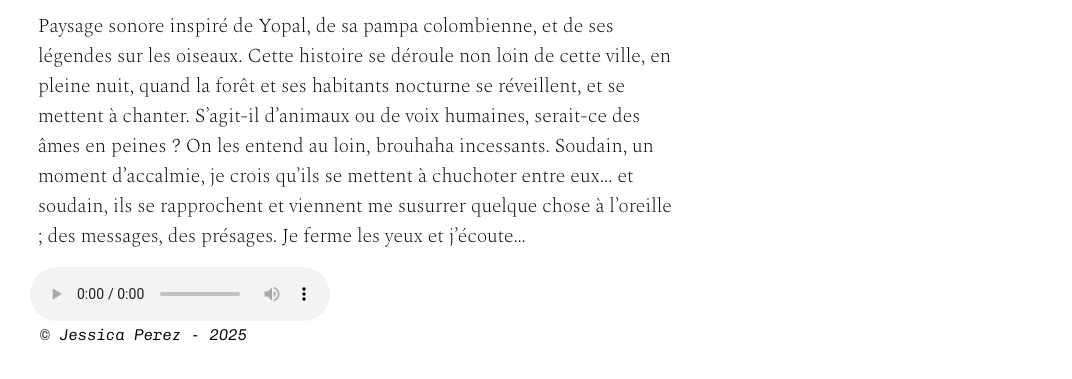
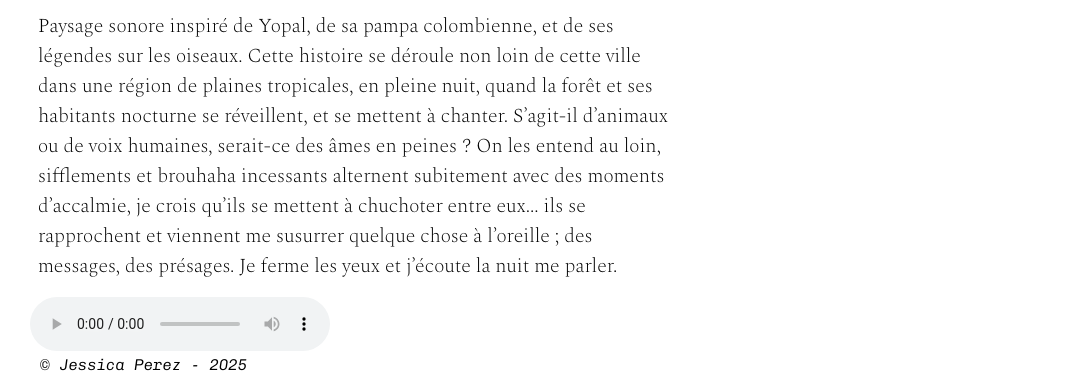
Before and after one commit to felixfritz7828/El-Silbon, a plain HTML site: page index.html in a window 1280 px wide. Shown: the part 718-1097 px from the top of the page, without its empty margins (0-1072 px from the left). Before the commit the page ends 1067 px from the top, so only its background shows below. Drawn offline with nearby package versions, Linux system fonts and the light colour scheme; a web font is replaced by a local one.

Commit message:
nouveau texte

```diff
--- a/index.html
+++ b/index.html
@@ -29,7 +29,7 @@
                     <br><br> El Silbón ; une nuit à Yopal
                 </h3>
                     <p class="spectral">
-                        Paysage sonore inspiré de Yopal, de sa pampa colombienne, et de ses légendes sur les oiseaux. Cette histoire se déroule non loin de cette ville, en pleine nuit, quand la forêt et ses habitants nocturne se réveillent, et se mettent à chanter. S’agit-il d’animaux ou de voix humaines, serait-ce des âmes en peines ? On les entend au loin, brouhaha incessants. Soudain, un moment d’accalmie, je crois qu’ils se mettent à chuchoter entre eux... et soudain, ils se rapprochent et viennent me susurrer quelque chose à l’oreille ; des messages, des présages. Je ferme les yeux et j’écoute…<br>
+                        Paysage sonore inspiré de Yopal, de sa pampa colombienne, et de ses légendes sur les oiseaux. Cette histoire se déroule non loin de cette ville dans une région de plaines tropicales, en pleine nuit, quand la forêt et ses habitants nocturne se réveillent, et se mettent à chanter. S’agit-il d’animaux ou de voix humaines, serait-ce des âmes en peines ? On les entend au loin, sifflements et brouhaha incessants alternent subitement avec des moments d’accalmie, je crois qu’ils se mettent à chuchoter entre eux... ils se rapprochent et viennent me susurrer quelque chose à l’oreille ; des messages, des présages. Je ferme les yeux et j’écoute la nuit me parler.<br>
                     </p>
                 <audio controls>
                     <source src="el-silbon.mp3">
```
